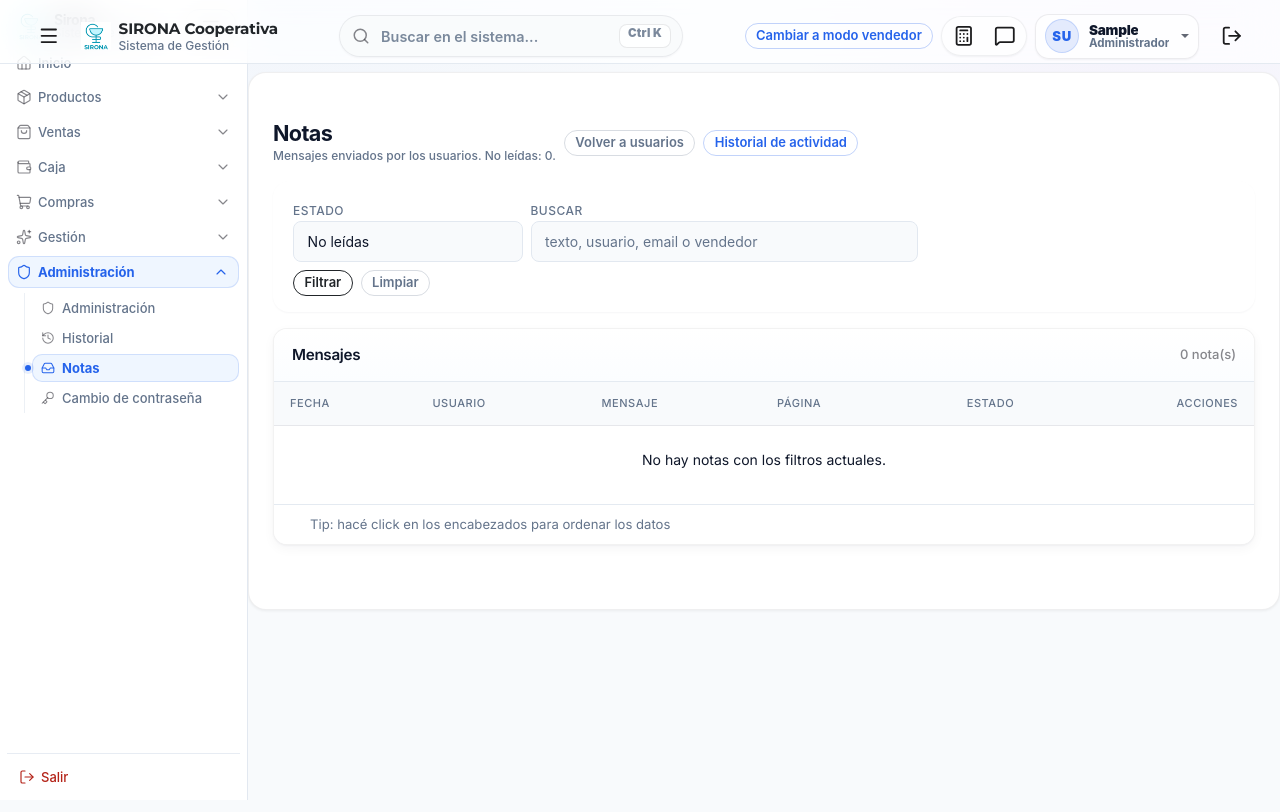
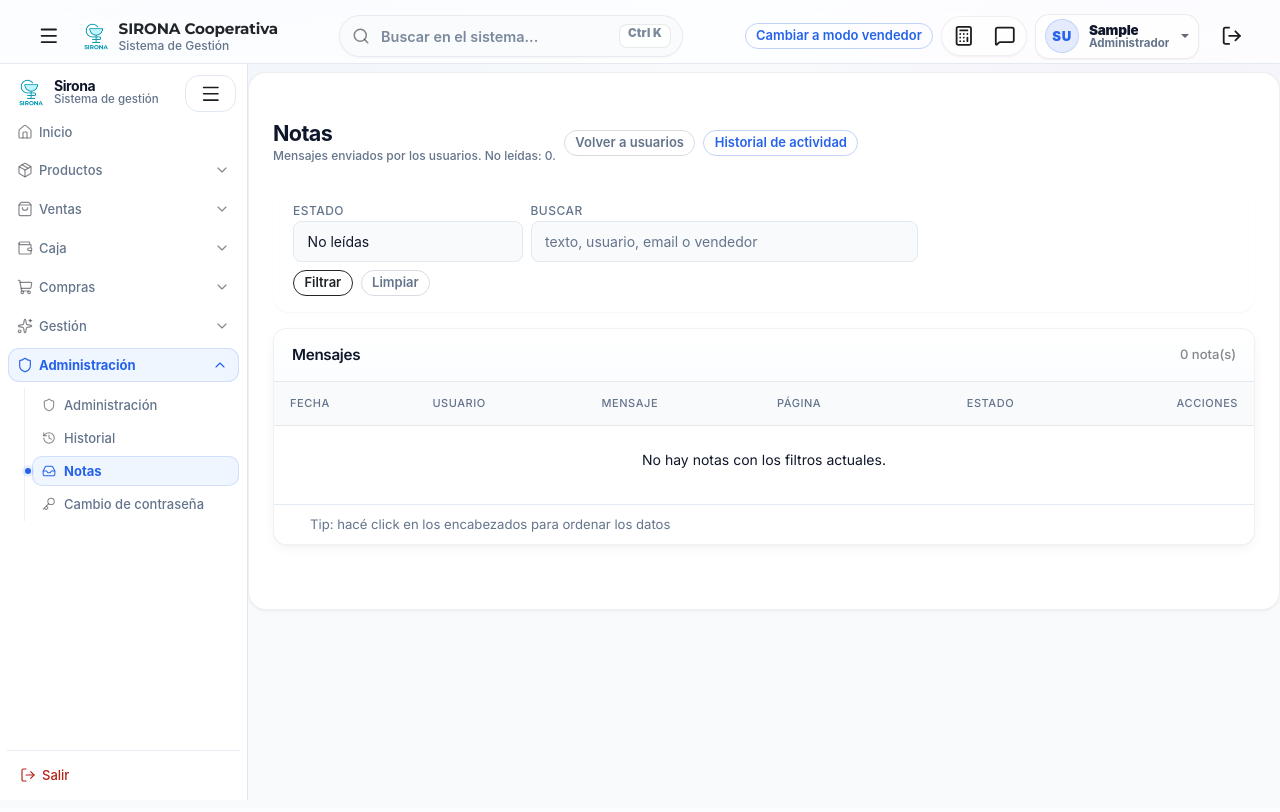
Before and after one commit to sironacooperativa-ship-it/sironanuevo, a Django app: page /administrador/notas/ in a window 1280 px wide. Run offline with Django 5.2, Linux system fonts and the light colour scheme; the visitor is signed in with stand-in values (Sample User, id 1); data comes from the database, SQL or seed files in the repository; data that the repository does not hold is empty; some libraries are stand-ins or nearby versions.

Commit message:
fix(ui): sidebar bajo topbar y espaciado vertical moderado
Made-with: Cursor

```diff
--- a/static/css/styles.css
+++ b/static/css/styles.css
@@ -29,7 +29,8 @@
 
   /* Layout (sidebar más angosta → más ancho útil para tablas) */
   --sidebar-w: 248px;
-  --topbar-h: 60px;
+  /* Alineado con .sirona-topbar { min-height: 64px } (theme + styles) para shell, sticky y offset del sidebar */
+  --topbar-h: 64px;
 }
 
 /* Bootstrap variables — keep behavior, modernize visuals */
@@ -78,7 +79,7 @@ body.app-body {
     display: flex;
     position: fixed;
     left: 0;
-    top: 0;
+    top: var(--topbar-h);
     bottom: 0;
     width: var(--sidebar-w);
     background: #ffffff;
@@ -137,8 +138,8 @@ body.app-body {
 .sidebar .sidebar-nav {
   display: flex;
   flex-direction: column;
-  gap: 4px;
-  padding: 2px 2px 6px;
+  gap: 6px;
+  padding: 3px 2px 8px;
   overflow: auto;
   min-height: 0;
 }
@@ -160,7 +161,7 @@ body.app-body {
   display: flex;
   align-items: center;
   gap: 7px;
-  padding: 7px 8px;
+  padding: 8px 9px;
   border-radius: 12px;
   color: #64748b !important;
   text-decoration: none !important;
@@ -268,8 +269,8 @@ body.app-body {
 
 /* Submenu visual like reference: vertical line + active dot */
 .sidebar-subnav {
-  margin: 3px 0 5px 18px;
-  padding: 1px 0 1px 8px;
+  margin: 4px 0 6px 18px;
+  padding: 2px 0 2px 8px;
   border-left: 1px solid rgba(226, 232, 240, 0.65);
   display: none;
 }
@@ -279,9 +280,9 @@ body.app-body {
 }
 
 .sidebar-subnav .sidebar-link {
-  padding: 6px 8px;
+  padding: 7px 9px;
   border-radius: 11px;
-  gap: 6px;
+  gap: 7px;
 }
 
 .sidebar-subnav .sidebar-link .app-sidebar-icon-wrap {
@@ -3615,10 +3616,10 @@ a.btn-icon.btn-approve {
 /* Submenu visual (desktop + offcanvas): vertical line + active dot */
 .sidebar-subnav,
 .offcanvas-subnav {
-  margin: 3px 0 5px 18px;
-  padding: 1px 0 1px 8px;
+  margin: 4px 0 6px 18px;
+  padding: 2px 0 2px 8px;
   border-left: 1px solid rgba(226, 232, 240, 0.65);
-  gap: 3px;
+  gap: 4px;
   display: none;
 }
 
@@ -3629,8 +3630,9 @@ a.btn-icon.btn-approve {
 
 .sidebar-subnav .sidebar-link,
 .offcanvas-subnav .sirona-offcanvas-nav-link {
-  padding: 6px 8px;
+  padding: 7px 9px;
   border-radius: 11px;
+  gap: 7px;
   position: relative;
 }
 
@@ -3703,34 +3705,34 @@ a.btn-icon.btn-approve {
 /* Sidebar: compactación extra en pantallas “normales” (menos scroll vertical) */
 @media (min-width: 992px) and (max-width: 1399.98px) {
   .sidebar {
-    padding: 8px 7px;
+    padding: 9px 7px;
   }
 
   .sidebar .sidebar-brand {
-    padding: 3px 5px 6px;
+    padding: 4px 5px 7px;
   }
 
   .sidebar .sidebar-nav {
-    gap: 3px;
-    padding: 1px 1px 5px;
+    gap: 5px;
+    padding: 2px 1px 6px;
   }
 
   .sidebar-link {
-    padding: 6px 7px;
+    padding: 7px 8px;
     border-radius: 11px;
     gap: 6px;
   }
 
   .sidebar-subnav,
   .offcanvas-subnav {
-    margin: 2px 0 4px 16px;
-    padding: 1px 0 1px 7px;
-    gap: 2px;
+    margin: 3px 0 5px 16px;
+    padding: 2px 0 2px 7px;
+    gap: 3px;
   }
 
   .sidebar-subnav .sidebar-link,
   .offcanvas-subnav .sirona-offcanvas-nav-link {
-    padding: 5px 7px;
+    padding: 6px 8px;
     border-radius: 10px;
   }
 
--- a/templates/base.html
+++ b/templates/base.html
@@ -17,7 +17,7 @@
     />
     <!-- theme: ios-2026r29 -->
     <link href="{% static 'css/theme.css' %}?v=ios-2026r32" rel="stylesheet" />
-    <link href="{% static 'css/styles.css' %}?v=saas-2026r4" rel="stylesheet" />
+    <link href="{% static 'css/styles.css' %}?v=saas-2026r5" rel="stylesheet" />
     <link href="{% static 'css/ui-force-productos.css' %}?v=1" rel="stylesheet" />
     <link href="{% static 'css/sirona-calc.css' %}" rel="stylesheet" />
     <style>
```
